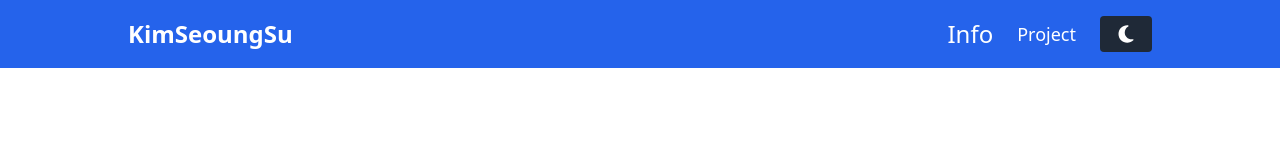
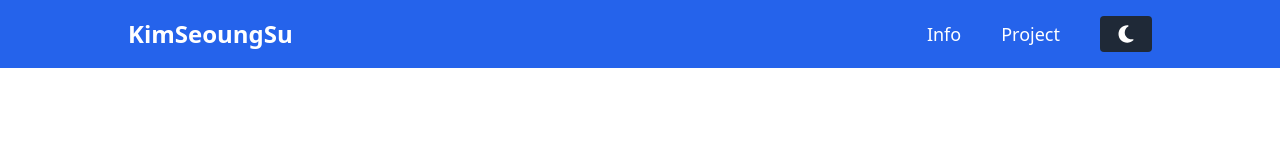
Before and after one commit to ggggggggithub/my-portfolio, a Next.js app: page / in a window 1280 px wide. Shown: the top 160 px of the page. Built offline with nearby package versions, Linux system fonts and the light colour scheme.

Commit message:
css header3

```diff
--- a/src/app/Components/Header.tsx
+++ b/src/app/Components/Header.tsx
@@ -61,10 +61,10 @@ const Header = () => {
   return (
     <header className="bg-blue-600 dark:bg-gray-900 text-white dark:text-gray-300 p-4 flex justify-between items-center fixed top-0 left-0 right-0 z-10 px-32">
       <h1 className="text-2xl font-bold">KimSeoungSu</h1>
-      <nav className="flex space-x-6 ">
+      <nav className="flex space-x-10 ">
         <button
           onClick={() => scrollToSection("info")}
-          className={`text-2xl ml-20 hover:underline ${
+          className={`text-lg ml-20 hover:underline ${
             activeSection === "info" ? "underline text-red-500" : ""
           }`}
         >
```
